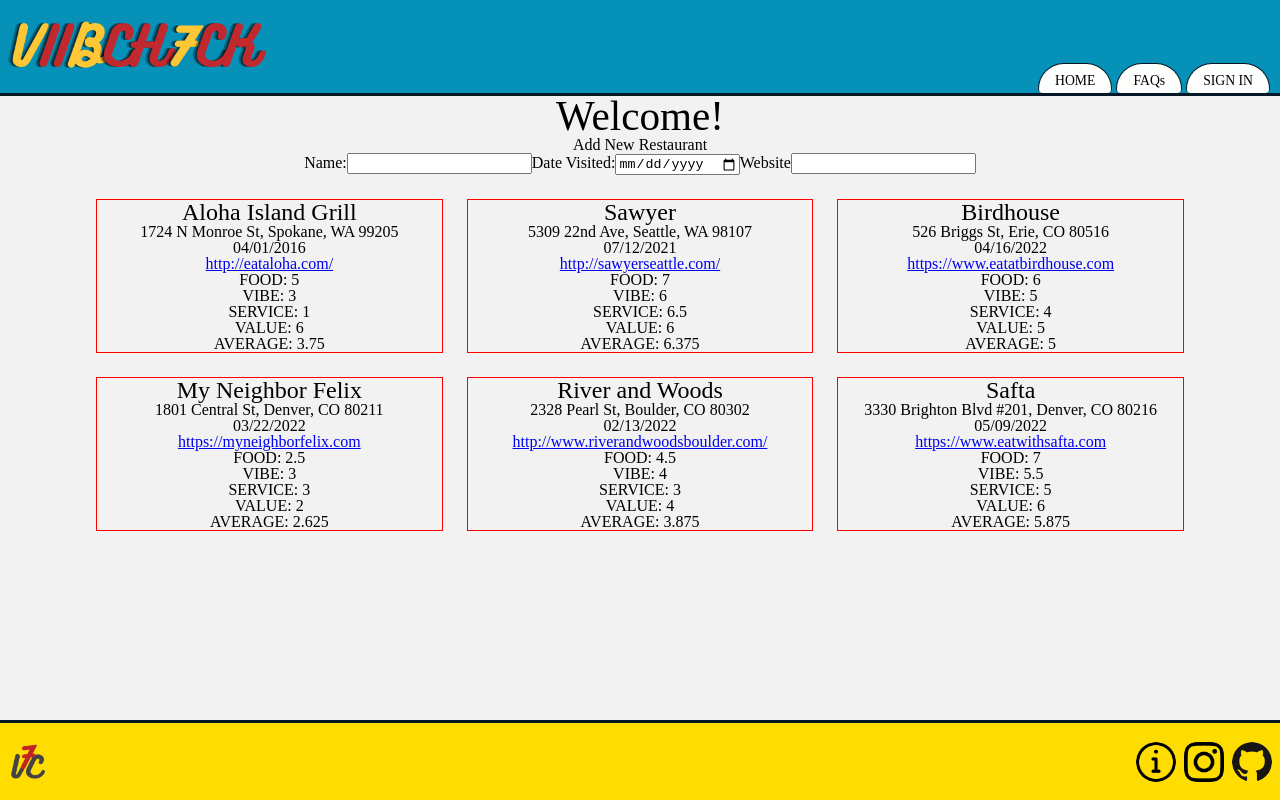
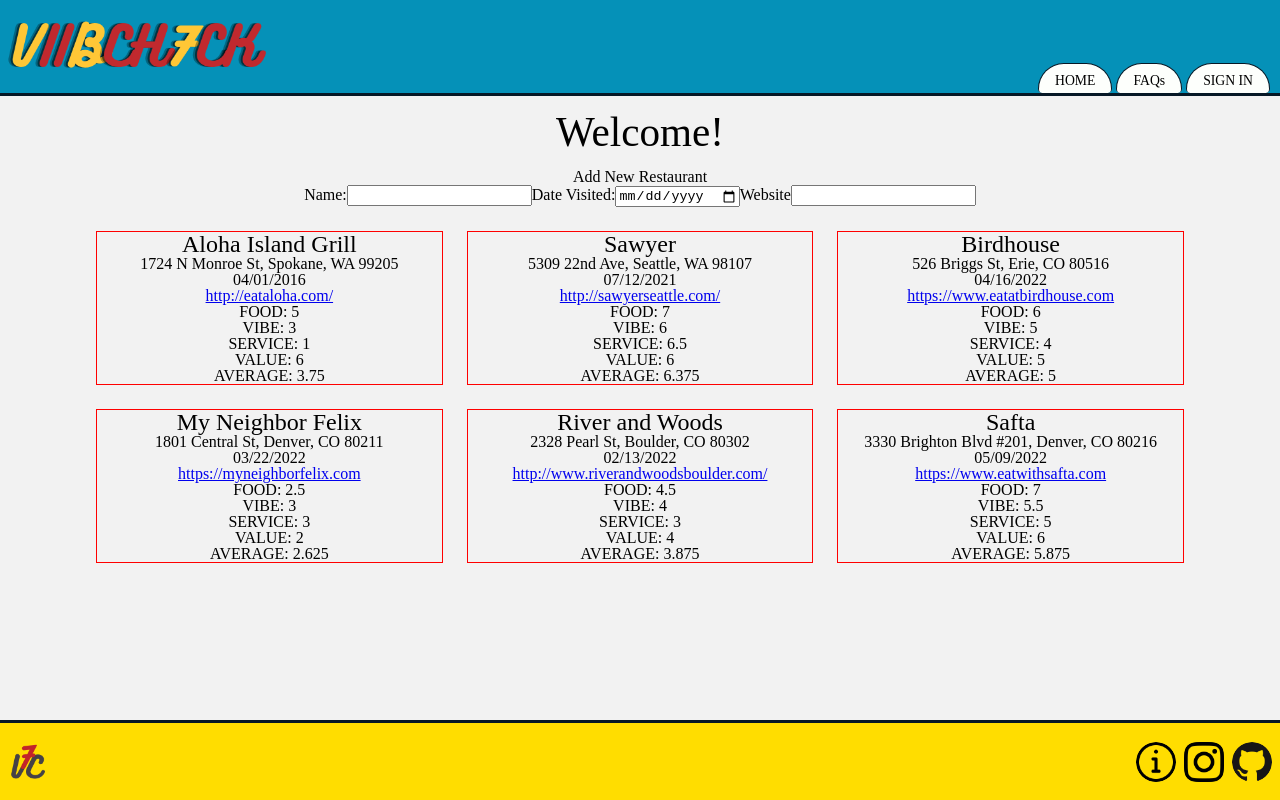
Before and after one commit to colefiscus/vibecheck, a React (Create React App) app: page / in a window 1280 px wide. Built offline with nearby package versions, Linux system fonts and the light colour scheme; a web font is replaced by a local one.

Commit message:
Edit welcome message

```diff
--- a/src/Components/NewRestForm/NewRestForm.js
+++ b/src/Components/NewRestForm/NewRestForm.js
@@ -15,6 +15,6 @@ const NewRestForm = () => {
       </form>
     </>
   )
-}
+};
 
 export default NewRestForm;
--- a/src/Views/Home.js
+++ b/src/Views/Home.js
@@ -5,9 +5,9 @@ import data from "../Data/sampleData"
 import NewRestForm from "../Components/NewRestForm/NewRestForm";
 import RatingBox from "../Components/RatingBox/RatingBox";
 
-const Home = ({ user, isAuthenticated }) => {
+const Home = ({ user }) => {
 
-  const welcomeMsg = user ? `Hi ${user.given_name}!` : "Welcome!"
+  const welcomeMsg = user ? `Welcome back, ${user.given_name}!` : "Welcome!"
 
   return (
     <HomeWrapper>
@@ -28,6 +28,7 @@ const HomeWrapper = styled.main`
 
 const WelcomeHero = styled.h1`
   font-size: ${36/14}rem;
+  margin: 1rem;
 `;
 
 export default Home;
```
